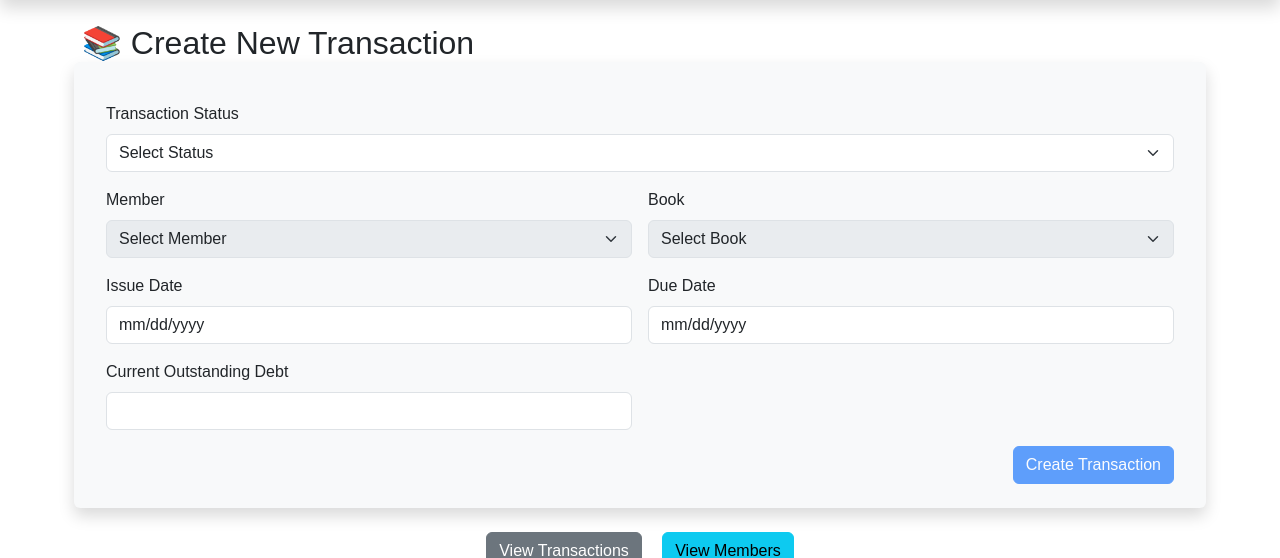
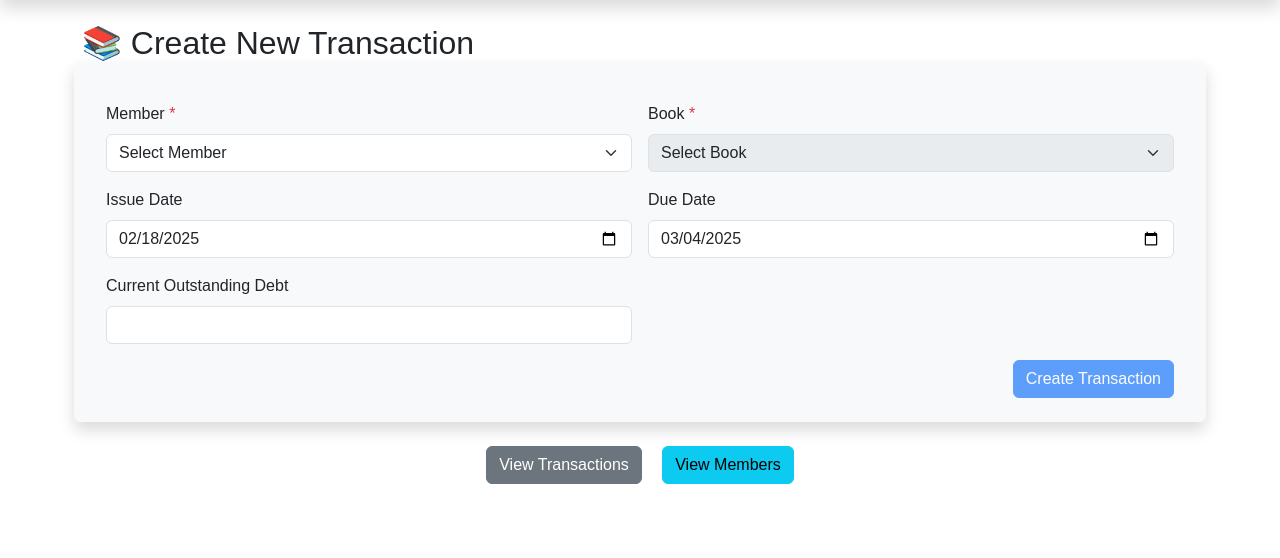
Before and after one commit to amankumarkc/LMS_Flask, a Flask app: template templates/create-transaction.html in a window 1280 px wide. Shown: the part 56-614 px from the top of the page. Run offline with Flask 2, Linux system fonts and the light colour scheme; the template is opened without the code that fills it, so the values that code supplies are empty; parts of the project's set-up code (start-up, migrations or seed data) failed here and were passed over; some libraries are stand-ins or nearby versions.

Commit message:
create-transaction-completed

```diff
--- a/app.py
+++ b/app.py
@@ -419,7 +419,6 @@ def download_pdf(member_id):
 
     return response
 
-# Create Transaction Page
 @app.route('/create-transaction', methods=['GET', 'POST'])
 def create_transaction():
     if request.method == 'GET':
@@ -446,110 +445,59 @@ def create_transaction():
             for book in Book.select().where(Book.stock > 0)
         ]
 
-        # Serialize transactions data
-        transactions_data = [
-            {
-                'id': trans.id,
-                'member_id': trans.member.id,
-                'book_id': trans.book.id,
-                'issue_date': trans.issue_date.strftime('%Y-%m-%d'),
-                'due_date': trans.due_date.strftime('%Y-%m-%d'),
-                'status': trans.status
-            }
-            for trans in Transaction.select().where(Transaction.status == 'issued')
-        ]
-
         return render_template(
             "create-transaction.html",
             members=members_data,
             books=books_data,
-            transactions=transactions_data,
             today=date.today().strftime('%Y-%m-%d')
         )
 
     elif request.method == 'POST':
         try:
-            status = request.form['status']
             member_id = request.form['member']
             book_id = request.form['book']
+            issue_date = datetime.strptime(request.form['issue_date'], '%Y-%m-%d').date()
+            due_date = datetime.strptime(request.form['due_date'], '%Y-%m-%d').date()
+
             member = Member.get_by_id(member_id)
             book = Book.get_by_id(book_id)
 
-            if status == 'issued':
-                # Check outstanding debt
-                current_outstanding = member.outstanding_debt + 40  # Adding new rent
-                if current_outstanding > 500:
-                    return jsonify({
-                        "success": False,
-                        "message": "Cannot issue book. Outstanding debt would exceed ₹500"
-                    }), 400
+            # Check outstanding debt
+            current_outstanding = member.outstanding_debt + 40  # Adding new rent
+            if current_outstanding > 500:
+                return jsonify({
+                    "success": False,
+                    "message": "Cannot issue book. Outstanding debt would exceed ₹500"
+                }), 400
 
-                # Create transaction
-                transaction = Transaction.create(
-                    member=member,
-                    book=book,
-                    issue_date=date.today(),
-                    due_date=date.today() + timedelta(days=14),
-                    status='issued',
-                    rent_fee=40
-                )
+            # Validate due date is at least 14 days after issue date
+            min_due_date = issue_date + timedelta(days=14)
+            if due_date < min_due_date:
+                return jsonify({
+                    "success": False,
+                    "message": "Due date must be at least 14 days after issue date"
+                }), 400
 
-                # Update book stock and member debt
-                book.stock -= 1
-                book.save()
-                member.outstanding_debt = current_outstanding
-                member.save()
+            # Create transaction
+            transaction = Transaction.create(
+                member=member,
+                book=book,
+                issue_date=issue_date,
+                due_date=due_date,
+                status='issued',
+                rent_fee=40
+            )
 
-                return jsonify({
-                    "success": True,
-                    "message": f"Book '{book.title}' successfully issued to {member.first_name} {member.last_name}"
-                }), 201
+            # Update book stock and member debt
+            book.stock -= 1
+            book.save()
+            member.outstanding_debt = current_outstanding
+            member.save()
 
-            elif status == 'returned':
-                # Invoice ID and Mode of Payment are mandatory
-                mode_of_payment = request.form.get('mode_of_payment')
-                invoice_id = request.form.get('invoice_id')
-
-                if not mode_of_payment or not invoice_id:
-                    return jsonify({
-                        "success": False,
-                        "message": "Invoice ID and Mode of Payment are required to return a book."
-                    }), 400
-
-                # Get the original transaction
-                transaction = Transaction.get(
-                    (Transaction.member == member) &
-                    (Transaction.book == book) &
-                    (Transaction.status == 'issued')
-                )
-
-                return_date = datetime.strptime(request.form['return_date'], '%Y-%m-%d').date()
-                late_days = max(0, (return_date - transaction.due_date).days)
-                late_fine = late_days * 5
-                rent_fee = 40  # Rent fee is fixed
-                total_deduction = rent_fee + late_fine
-
-                # Update transaction
-                transaction.return_date = return_date
-                transaction.late_days = late_days
-                transaction.fine = late_fine
-                transaction.status = 'returned'
-                transaction.mode_of_payment = mode_of_payment
-                transaction.invoice_id = invoice_id
-                transaction.save()
-
-                # Update book stock
-                book.stock += 1
-                book.save()
-
-                # Update member debt (Ensuring it doesn't go negative)
-                member.outstanding_debt = max(0, member.outstanding_debt - total_deduction)
-                member.save()
-
-                return jsonify({
-                    "success": True,
-                    "message": f"Book '{book.title}' successfully returned by {member.first_name} {member.last_name}"
-                }), 200
+            return jsonify({
+                "success": True,
+                "message": f"Book '{book.title}' successfully issued to {member.first_name} {member.last_name}"
+            }), 201
 
         except Exception as e:
             return jsonify({
--- a/templates/create-transaction.html
+++ b/templates/create-transaction.html
@@ -5,28 +5,17 @@
     <h2 class="mb-3">📚 Create New Transaction</h2>
 
     <form id="transactionForm" method="POST" action="{{ url_for('create_transaction') }}" class="row g-3 shadow p-4 rounded bg-light">
-        <!-- Status -->
-        <div class="col-md-12">
-            <label for="status" class="form-label">Transaction Status</label>
-            <select class="form-select" id="status" name="status" required>
-                <option value="" selected disabled>Select Status</option>
-                <option value="issued">Issued</option>
-                <option value="returned">Returned</option>
-            </select>
-        </div>
-
         <!-- Member Selection -->
         <div class="col-md-6">
-            <label for="member" class="form-label">Member</label>
-            <select class="form-select" id="member" name="member" required disabled>
+            <label for="member" class="form-label">Member <span class="text-danger">*</span> </label>
+            <select class="form-select" id="member" name="member" required >
                 <option value="" selected disabled>Select Member</option>
             </select>
         </div>
 
-
         <!-- Book Selection -->
         <div class="col-md-6">
-            <label for="book" class="form-label">Book</label>
+            <label for="book" class="form-label">Book <span class="text-danger">*</span> </label>
             <select class="form-select" id="book" name="book" required disabled>
                 <option value="" selected disabled>Select Book</option>
             </select>
@@ -35,55 +24,19 @@
         <!-- Issue Date -->
         <div class="col-md-6">
             <label for="issue_date" class="form-label">Issue Date</label>
-            <input type="date" class="form-control" id="issue_date" name="issue_date" readonly>
+            <input type="date" class="form-control" id="issue_date" name="issue_date">
         </div>
 
         <!-- Due Date -->
         <div class="col-md-6">
             <label for="due_date" class="form-label">Due Date</label>
-            <input type="date" class="form-control" id="due_date" name="due_date" readonly>
-        </div>
-
-        <!-- Return Date (Hidden for Issue) -->
-        <div class="col-md-6 return-only" style="display: none;">
-            <label for="return_date" class="form-label">Return Date</label>
-            <input type="date" class="form-control" id="return_date" name="return_date" value="{{ today }}">
+            <input type="date" class="form-control" id="due_date" name="due_date">
         </div>
 
         <!-- Outstanding Debt -->
         <div class="col-md-6">
             <label for="outstanding_debt" class="form-label">Current Outstanding Debt</label>
             <input type="number" class="form-control" id="outstanding_debt" readonly>
-        </div>
-
-        <!-- Return-only fields -->
-        <div class="col-md-4 return-only" style="display: none;">
-            <label for="late_days" class="form-label">Late Days</label>
-            <input type="number" class="form-control" id="late_days" name="late_days" readonly>
-        </div>
-
-        <div class="col-md-4 return-only" style="display: none;">
-            <label for="fine" class="form-label">Late Fine</label>
-            <input type="number" class="form-control" id="fine" name="fine" readonly>
-        </div>
-
-        <div class="col-md-4 return-only" style="display: none;">
-            <label for="total_payable" class="form-label">Total Payable</label>
-            <input type="number" class="form-control" id="total_payable" readonly>
-        </div>
-
-        <div class="col-md-6 return-only" style="display: none;">
-            <label for="mode_of_payment" class="form-label">Mode of Payment</label>
-            <select class="form-select" id="mode_of_payment" name="mode_of_payment">
-                <option value="" selected disabled>Select Payment Mode</option>
-                <option value="cash">Cash</option>
-                <option value="online">Online</option>
-            </select>
-        </div>
-
-        <div class="col-md-6 return-only" style="display: none;">
-            <label for="invoice_id" class="form-label">Invoice ID</label>
-            <input type="text" class="form-control" id="invoice_id" name="invoice_id">
         </div>
 
         <!-- Submit Button -->
@@ -93,6 +46,7 @@
             </button>
         </div>
     </form>
+
     <!-- Navigation Buttons -->
     <div class="row justify-content-center mt-4">
         <div class="col-lg-10 text-center">
@@ -104,63 +58,38 @@
             </a>
         </div>
     </div>
+</div>
 
-</div>
+<!-- SweetAlert -->
+<script src="https://cdn.jsdelivr.net/npm/sweetalert2@11"></script>
 
 <script>
 document.addEventListener('DOMContentLoaded', function () {
     const form = document.getElementById('transactionForm');
-    const statusSelect = document.getElementById('status');
     const memberSelect = document.getElementById('member');
     const bookSelect = document.getElementById('book');
-    const returnOnlyFields = document.querySelectorAll('.return-only');
     const submitBtn = document.getElementById('submitBtn');
-    const lateDaysInput = document.getElementById('late_days');
-    const fineInput = document.getElementById('fine');
-    const totalPayableInput = document.getElementById('total_payable');
-    const invoiceIdInput = document.getElementById('invoice_id');
-    const modeOfPaymentInput = document.getElementById('mode_of_payment');
-    const returnDateInput = document.getElementById('return_date');
+    const issueDateInput = document.getElementById('issue_date');
+    const dueDateInput = document.getElementById('due_date');
 
     // Parse data from backend
     const availableMembers = JSON.parse('{{ members|tojson|safe }}');
     const availableBooks = JSON.parse('{{ books|tojson|safe }}');
-    const issuedTransactions = JSON.parse('{{ transactions|tojson|safe }}');
 
-    statusSelect.addEventListener('change', function () {
-        memberSelect.disabled = false;
-        memberSelect.innerHTML = '<option value="" selected disabled>Select Member</option>';
-        bookSelect.innerHTML = '<option value="" selected disabled>Select Book</option>';
+    // Set default dates
+    const today = new Date();
+    const dueDate = new Date();
+    dueDate.setDate(today.getDate() + 14);
 
-        if (this.value === 'issued') {
+    issueDateInput.value = today.toISOString().split('T')[0];
+    dueDateInput.value = dueDate.toISOString().split('T')[0];
+
+    // Populate member select
     availableMembers.forEach(member => {
         memberSelect.add(new Option(
             `${member.first_name} ${member.last_name} (ID: ${member.member_id})`,
             member.id
         ));
-            });
-
-            returnOnlyFields.forEach(field => field.style.display = 'none');
-
-            const today = new Date();
-            const dueDate = new Date();
-            dueDate.setDate(today.getDate() + 14);
-
-            document.getElementById('issue_date').value = today.toISOString().split('T')[0];
-            document.getElementById('due_date').value = dueDate.toISOString().split('T')[0];
-        } else if (this.value === 'returned') {
-            const membersWithBooks = [...new Set(issuedTransactions.map(t => t.member_id))];
-            availableMembers.filter(m => membersWithBooks.includes(m.id)).forEach(member => {
-                memberSelect.add(new Option(
-                    `${member.first_name} ${member.last_name} (ID: ${member.member_id})`,
-                    member.id
-                ));
-            });
-
-            returnOnlyFields.forEach(field => field.style.display = 'block');
-
-            calculateLateFine();
-        }
     });
 
     memberSelect.addEventListener('change', function () {
@@ -172,98 +101,88 @@
             document.getElementById('outstanding_debt').value = selectedMember.outstanding_debt;
         }
 
-        if (statusSelect.value === 'issued') {
         availableBooks.filter(book => book.stock > 0).forEach(book => {
             bookSelect.add(new Option(
                 `${book.title} (Stock: ${book.stock})`,
                 book.id
             ));
         });
-        } else if (statusSelect.value === 'returned') {
-            const memberTransactions = issuedTransactions.filter(t => t.member_id === parseInt(this.value));
-            memberTransactions.forEach(transaction => {
-                const book = availableBooks.find(b => b.id === transaction.book_id);
-                if (book) {
-                    bookSelect.add(new Option(
-                        `${book.title} (Issued: ${transaction.issue_date})`,
-                        book.id
-                    ));
-                }
     });
+
+    bookSelect.addEventListener('change', function () {
+        submitBtn.disabled = false;
+    });
+
+    // Allow manual date changes but enforce minimum 14 days for due date
+    issueDateInput.addEventListener('change', function() {
+        const newIssueDate = new Date(this.value);
+        const newDueDate = new Date(newIssueDate);
+        newDueDate.setDate(newIssueDate.getDate() + 14);
+        dueDateInput.value = newDueDate.toISOString().split('T')[0];
+    });
+
+    dueDateInput.addEventListener('change', function() {
+        const issueDate = new Date(issueDateInput.value);
+        const selectedDueDate = new Date(this.value);
+        const minDueDate = new Date(issueDate);
+        minDueDate.setDate(issueDate.getDate() + 14);
+
+        if (selectedDueDate < minDueDate) {
+            alert('Due date must be at least 14 days after issue date');
+            this.value = minDueDate.toISOString().split('T')[0];
         }
     });
 
-    bookSelect.addEventListener('change', function () {
-        if (statusSelect.value === 'returned') {
-            const transaction = issuedTransactions.find(t =>
-                t.member_id === parseInt(memberSelect.value) &&
-                t.book_id === parseInt(this.value)
-            );
 
-            if (transaction) {
-                document.getElementById('issue_date').value = transaction.issue_date;
-                document.getElementById('due_date').value = transaction.due_date;
+
+    document.getElementById("transactionForm").addEventListener("submit", function(event) {
+    event.preventDefault();
+
+    let formData = new FormData(this);
+
+    fetch("/create-transaction", {
+        method: "POST",
+        body: formData
+    })
+    .then(response => response.json())
+    .then(data => {
+        if (data.success) {
+            Swal.fire({
+                title: "Success!",
+                text: data.message,
+                icon: "success",
+                showCancelButton: true,
+                confirmButtonText: "View Transactions",
+                cancelButtonText: "Issue Another Book",
+            }).then((result) => {
+                if (result.isConfirmed) {
+                    window.location.href = "/transactions";
+                } else {
+                    // Reset only the book selection and submit button
+                    document.getElementById("book").value = "";
+                    document.getElementById("submitBtn").disabled = true;
                 }
+            });
+        } else {
+            Swal.fire({
+                title: "Error!",
+                text: data.message,
+                icon: "error",
+                confirmButtonText: "Try Again"
+            });
         }
-        submitBtn.disabled = false;
+    })
+    .catch(error => {
+        console.error("Error:", error);
+        Swal.fire({
+            title: "Error!",
+            text: "An error occurred while processing the transaction",
+            icon: "error",
+            confirmButtonText: "Try Again"
         });
-
-    // Event listener to update fine when return date changes
-    returnDateInput.addEventListener('input', function () {
-        calculateLateFine();
-    });
-
-    // Event listener to update fine when late days change
-    lateDaysInput.addEventListener('input', function () {
-        calculateLateFine();
-    });
-
-    function calculateLateFine() {
-        const returnDate = new Date(returnDateInput.value);
-        const dueDate = new Date(document.getElementById('due_date').value);
-
-        if (!isNaN(returnDate) && !isNaN(dueDate)) {
-            const lateDays = Math.max(0, Math.floor((returnDate - dueDate) / (1000 * 60 * 60 * 24)));
-            const lateFine = lateDays * 5;
-            const outstandingDebt = parseFloat(document.getElementById('outstanding_debt').value) || 0;
-
-            lateDaysInput.value = lateDays;
-            fineInput.value = lateFine;
-            totalPayableInput.value = outstandingDebt + lateFine;
-        }
-    }
-
-    form.addEventListener('submit', async function (e) {
-        e.preventDefault();
-
-        if (statusSelect.value === 'returned') {
-            if (!invoiceIdInput.value.trim() || !modeOfPaymentInput.value.trim()) {
-                alert("Invoice ID and Mode of Payment are required to complete the return.");
-                return;
-            }
-        }
-
-        const formData = new FormData(form);
-        try {
-            const response = await fetch("{{ url_for('create_transaction') }}", {
-                method: 'POST',
-                body: formData
-            });
-
-            const result = await response.json();
-
-            if (result.success) {
-                alert(result.message);
-                window.location.reload();
-            } else {
-                alert(result.message);
-            }
-        } catch (error) {
-            alert('An error occurred while processing the transaction');
-        }
     });
 });
 
+});
 </script>
-
 {% endblock %}
```
Lines whose indentation alone changed are shown as unchanged.
